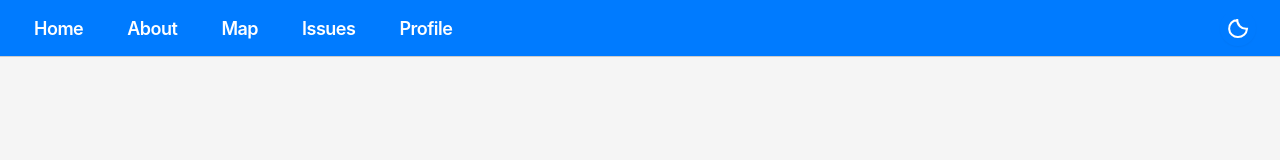
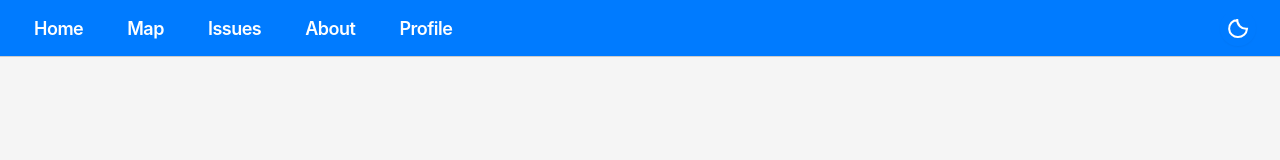
Before and after one commit to OwenNolis/Jira-Autofix, a React (Create React App) app in the folder frontend/: page /login in a window 1280 px wide. Shown: the top 160 px of the page. Built offline with nearby package versions, Linux system fonts and the light colour scheme; the HTML template or start-up script is replaced by a standard one.

Commit message:
fix: AI-generated fix for issue #98
AI applied changes to: frontend/src/App.tsx

Fixes #98
Jira: JIRAFIX-50

```diff
--- a/frontend/src/App.tsx
+++ b/frontend/src/App.tsx
@@ -20,6 +20,53 @@ const MoonIcon = () => (
     <path d="M21 12.79A9 9 0 0111.21 3c0 .34.02.68.05 1.01A7 7 0 1012 21a9 9 0 009-8.21z" stroke="currentColor" strokeWidth="2" fill="none"/>
   </svg>
 );
+
+// Navigation bar extracted as a component for clarity and reusability
+function NavigationBar({ isDarkMode, handleToggleDarkMode, isAuthenticated, handleLogout, isAvatarMenuOpen, toggleAvatarMenu, avatarMenuRef, audioRef }) {
+  const location = useLocation();
+  const isActive = (path: string) => location.pathname === path;
+
+  return (
+    <nav className="navigation-bar">
+      <ul className="nav-links">
+        <li><Link to="/" className={isActive('/') ? 'active' : ''}>Home</Link></li>
+        <li><Link to="/map" className={isActive('/map') ? 'active' : ''}>Map</Link></li>
+        <li><Link to="/issues" className={isActive('/issues') ? 'active' : ''}>Issues</Link></li>
+        <li><Link to="/about" className={isActive('/about') ? 'active' : ''}>About</Link></li>
+        <li><Link to="/profile" className={isActive('/profile') ? 'active' : ''}>Profile</Link></li>
+      </ul>
+      <div className="nav-actions">
+        {/* Dark mode toggle button */}
+        <button
+          className="dark-mode-toggle"
+          onClick={handleToggleDarkMode}
+          aria-label={isDarkMode ? 'Switch to light mode' : 'Switch to dark mode'}
+          title={isDarkMode ? 'Switch to light mode' : 'Switch to dark mode'}
+          type="button"
+        >
+          {isDarkMode ? <SunIcon /> : <MoonIcon />}
+        </button>
+        {isAuthenticated && (
+          <div className="avatar-menu" ref={avatarMenuRef}>
+            <img
+              src="/Hessi.png"
+              alt="User Avatar"
+              className="avatar"
+              onClick={toggleAvatarMenu}
+            />
+            {/* Use local horn.mp3 instead of remote sound */}
+            <audio ref={audioRef} src="/horn.mp3" preload="auto" />
+            {isAvatarMenuOpen && (
+              <div className="dropdown-menu">
+                <button onClick={handleLogout}>Logout</button>
+              </div>
+            )}
+          </div>
+        )}
+      </div>
+    </nav>
+  );
+}
 
 // Inner component — rendered inside <Router> so useNavigate is valid here
 function AppContent() {
@@ -86,50 +133,18 @@ function AppContent() {
     });
   };
 
-  // Highlight active nav link
-  const location = useLocation();
-  const isActive = (path: string) => location.pathname === path;
-
   return (
     <div className={`App${isDarkMode ? ' dark' : ''}`}>
-      <nav className="navigation-bar">
-        <ul className="nav-links">
-          <li><Link to="/" className={isActive('/') ? 'active' : ''}>Home</Link></li>
-          <li><Link to="/about" className={isActive('/about') ? 'active' : ''}>About</Link></li>
-          <li><Link to="/map" className={isActive('/map') ? 'active' : ''}>Map</Link></li>
-          <li><Link to="/issues" className={isActive('/issues') ? 'active' : ''}>Issues</Link></li>
-          <li><Link to="/profile" className={isActive('/profile') ? 'active' : ''}>Profile</Link></li>
-        </ul>
-        <div className="nav-actions">
-          {/* Dark mode toggle button */}
-          <button
-            className="dark-mode-toggle"
-            onClick={handleToggleDarkMode}
-            aria-label={isDarkMode ? 'Switch to light mode' : 'Switch to dark mode'}
-            title={isDarkMode ? 'Switch to light mode' : 'Switch to dark mode'}
-            type="button"
-          >
-            {isDarkMode ? <SunIcon /> : <MoonIcon />}
-          </button>
-          {isAuthenticated && (
-            <div className="avatar-menu" ref={avatarMenuRef}>
-              <img
-                src="/Hessi.png"
-                alt="User Avatar"
-                className="avatar"
-                onClick={toggleAvatarMenu}
-              />
-              {/* Use local horn.mp3 instead of remote sound */}
-              <audio ref={audioRef} src="/horn.mp3" preload="auto" />
-              {isAvatarMenuOpen && (
-                <div className="dropdown-menu">
-                  <button onClick={handleLogout}>Logout</button>
-                </div>
-              )}
-            </div>
-          )}
-        </div>
-      </nav>
+      <NavigationBar
+        isDarkMode={isDarkMode}
+        handleToggleDarkMode={handleToggleDarkMode}
+        isAuthenticated={isAuthenticated}
+        handleLogout={handleLogout}
+        isAvatarMenuOpen={isAvatarMenuOpen}
+        toggleAvatarMenu={toggleAvatarMenu}
+        avatarMenuRef={avatarMenuRef}
+        audioRef={audioRef}
+      />
       <Routes>
         <Route
           path="/login"
```
